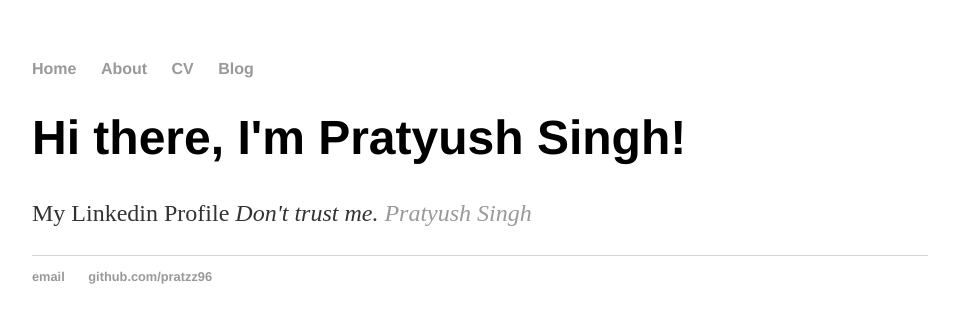
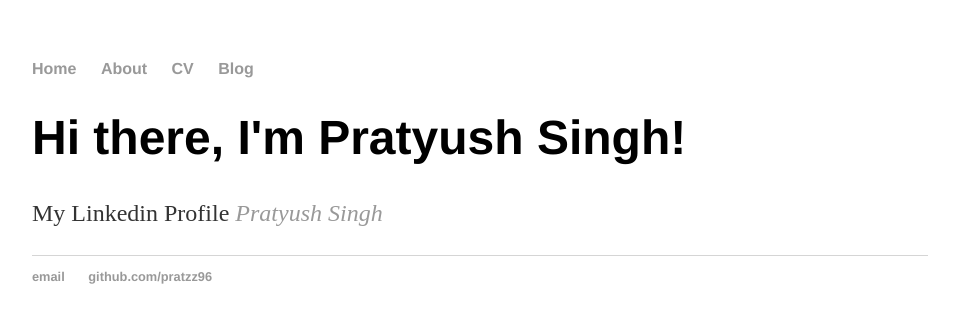
Before and after one commit to Pratzz96/pratyush.github.io, a plain HTML site: page index.html in a window 1280 px wide. Shown: the whole page, without its empty margins (160-1119 px from the left). Drawn offline with Linux system fonts and the light colour scheme.

Commit message:
Update index.html

```diff
--- a/index.html
+++ b/index.html
@@ -17,7 +17,7 @@
 		<div class="container">
     		<div class="blurb">
         		<h1>Hi there, I'm Pratyush Singh!</h1>
-				<p>My Linkedin Profile <em>Don't trust me. <a href="/about">Pratyush Singh</a></em></p>
+				<p>My Linkedin Profile <em><a href="/about">Pratyush Singh</a></em></p>
     		</div><!-- /.blurb -->
 		</div><!-- /.container -->
 		<footer>
```
